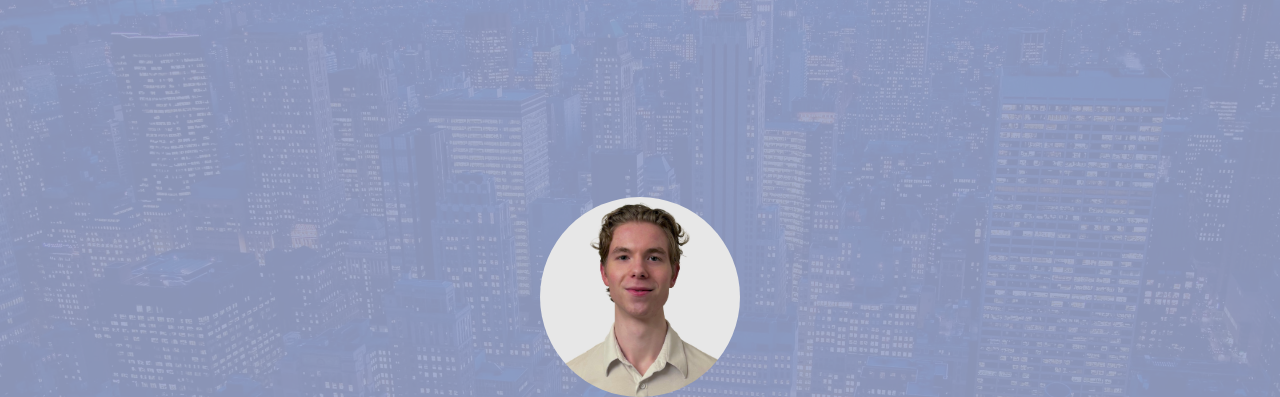
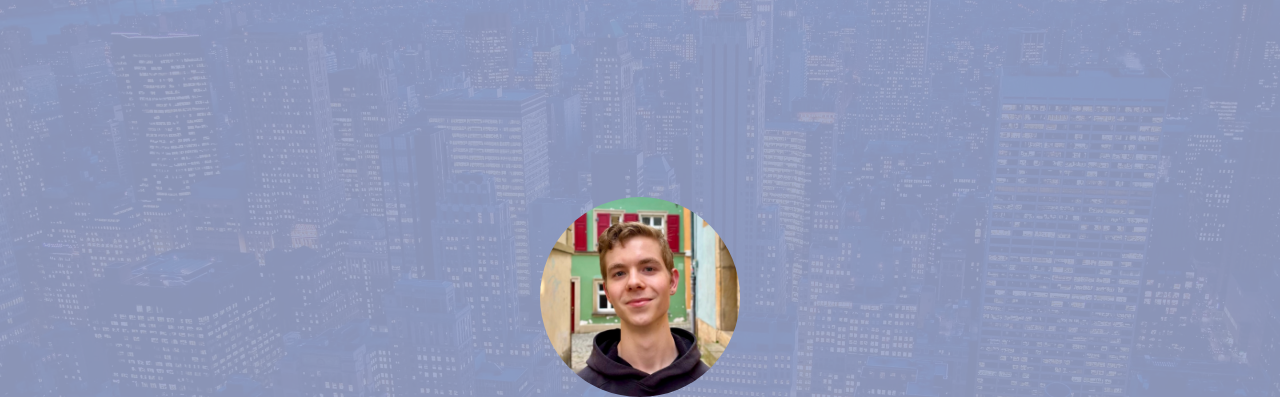
Before and after one commit to tjc801/tjc801.github.io, a plain HTML site: page index.html in a window 1280 px wide. Shown: the top 397 px of the page. Drawn offline with nearby package versions, Linux system fonts and the light colour scheme; files whose address does not match are found by name; a web font is replaced by a local one.

Commit message:
swapped photo

```diff
--- a/index.html
+++ b/index.html
@@ -64,7 +64,7 @@
 				<div class="col-md-8 col-md-offset-2 text-center" style="width: 100%;">
 					<div class="display-t js-fullheight">
 						<div class="display-tc js-fullheight animate-box" data-animate-effect="fadeIn">
-							<div class="profile-thumb" style="background-image: url('images/trevor-6.jpeg');"></div>
+							<div class="profile-thumb" style="background-image: url('images/trevor-5.jpeg');"></div>
 							<h1><span data-i18n="name">Trevor Casey</span></h1>
 							<h3><span data-i18n="traits">Data Science | Biotechnology</span></h3>
 							<p>
```
